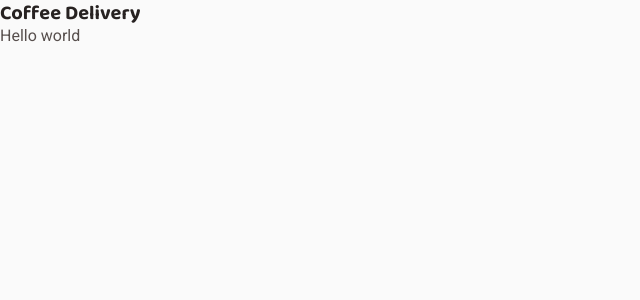
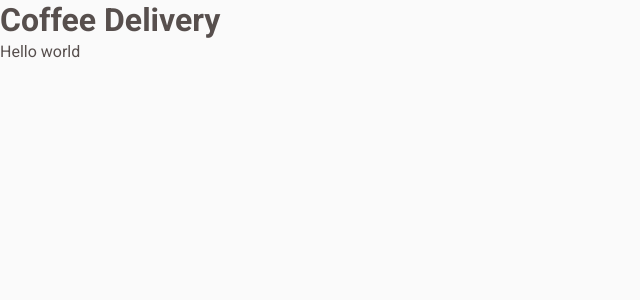
Before and after one commit to EddyPBR/coffee-delivery, a React (Vite) app: page / in a window 1280 px wide. Shown: the top 300 px of the page, without its empty margins (0-640 px from the left). Built offline with nearby package versions, Linux system fonts and the light colour scheme.

Commit message:
:art: remove some global styles

```diff
--- a/src/styles/global.ts
+++ b/src/styles/global.ts
@@ -34,11 +34,4 @@ export const GlobalStyle = createGlobalStyle`
     cursor: pointer;
     line-height: 1;
   }
-
-  h1, h2, h3, h4, h5, h6, strong {
-    font-family: "Baloo 2", cursive;
-    font-size: 1.25rem;
-    font-weight: 700;
-    color: ${(props) => props.theme["base-title"]};
-  }
 `;
```
